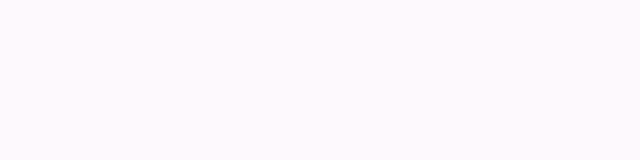
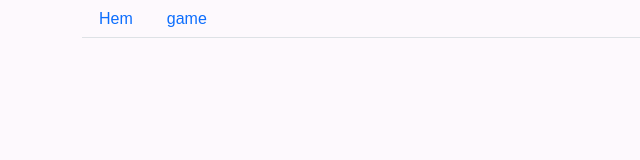
Before and after one commit to lucsom12/projekt-highlow, a React (Create React App) app: page / in a window 1280 px wide. Shown: the top 160 px of the page, without its empty margins (0-640 px from the left). Built offline with nearby package versions, Linux system fonts and the light colour scheme.

Commit message:
added a devnavbar

```diff
--- a/src/App.js
+++ b/src/App.js
@@ -3,7 +3,7 @@ import "./App.css";
 import React, { useEffect, useState } from "react";
 import { FormControl } from "react-bootstrap";
 import ApiHandler from "./ApiHandler";
-import { Outlet } from "react-router-dom";
+import { NavLink, Outlet } from "react-router-dom";
 import LandingPage from "./LandingPage";
 
 const CLIENT_ID = "41a89822d42c452fb778e429576a972b";
@@ -12,7 +12,25 @@ const CLIENT_SECRET = "40a6ddb0f73d480094f24bd837e3dfba";
 export default function App() {
   return (
     <div className="container">
+      <DevNavBar />
       <Outlet />
     </div>
   );
 }
+
+function DevNavBar() {
+  return (
+    <ul className="nav nav-tabs">
+      <li className="nav-item">
+        <NavLink className="nav-link" to="/home">
+          Hem
+        </NavLink>
+      </li>
+      <li className="nav-item">
+        <NavLink className="nav-link" to="/search">
+          game
+        </NavLink>
+      </li>
+    </ul>
+  )
+}
```
